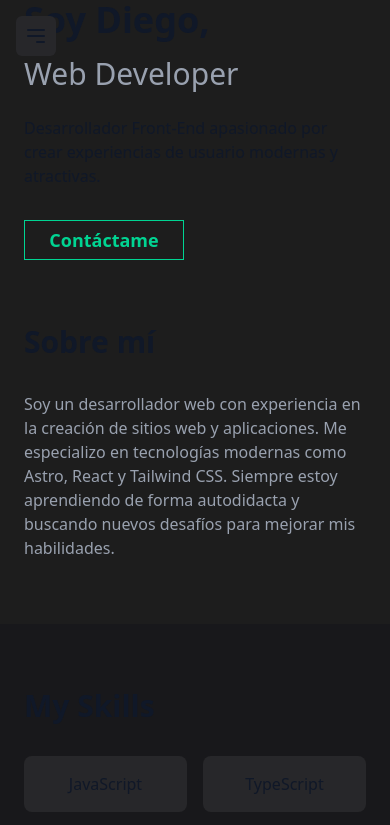
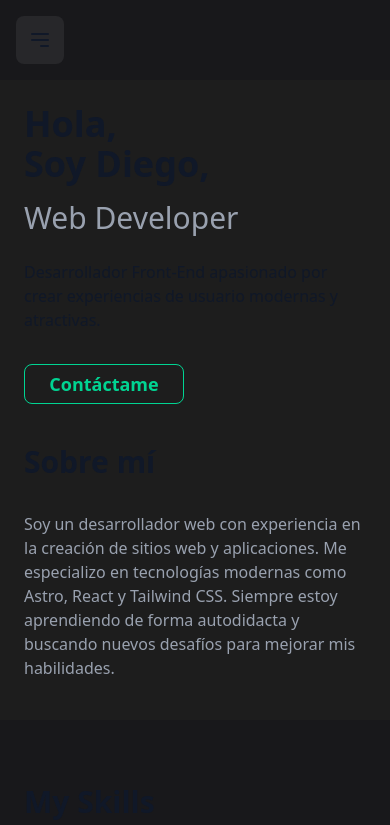
Before and after one commit to soteiro/portfolio, an Astro site: page / in a window 390 px wide. Shown: the top 825 px of the page. Built offline with nearby package versions, Linux system fonts and the light colour scheme; Astro itself is replaced by a stand-in of ours.

Commit message:
refactor: mejorar el diseño y estructura del layout y la página de inicio

```diff
--- a/src/layouts/Layout.astro
+++ b/src/layouts/Layout.astro
@@ -17,15 +17,16 @@ import Sidebar from "@/components/Sidebar.astro";
   </head>
   <body class="bg-primary text-gray-900 dark:text-white m-0 p-0 box-border">
         <!-- Botón Hamburguesa -->
-    <button id="menu-toggle" class="fixed top-4 left-4 z-30 p-2 bg-zinc-800 rounded-md md:hidden">
+    <div class="fixed w-full h-20 bg-zinc-900 top-0 z-20 md:hidden">
+    <button id="menu-toggle" class="fixed top-4 left-4 z-10 p-3 bg-zinc-800 rounded-lg md:hidden">
       <svg xmlns="http://www.w3.org/2000/svg" class="h-6 w-6" fill="none" viewBox="0 0 24 24" stroke="currentColor">
         <path stroke-linecap="round" stroke-linejoin="round" stroke-width="2" d="M4 6h16M4 12h16m-7 6h7" />
       </svg>
+
     </button>
+    </div>
         <Sidebar />
-      <main class="md:ml-52">
         <slot />
-      </main>
   </body>
 </html>
 <style is:global>
@@ -40,6 +41,7 @@ import Sidebar from "@/components/Sidebar.astro";
     const menuToggle = document.getElementById('menu-toggle');
     const sidebar = document.querySelector('#sidebar');
 
+
     if (menuToggle && sidebar) {
       const sidebarLinks = sidebar.querySelectorAll('a');
 
@@ -50,6 +52,7 @@ import Sidebar from "@/components/Sidebar.astro";
       sidebarLinks.forEach(link => {
         link.addEventListener('click', () => {
           if (window.innerWidth < 768) {
+
             sidebar.classList.add('-translate-x-full');
           }
         });
--- a/src/pages/index.astro
+++ b/src/pages/index.astro
@@ -3,8 +3,9 @@ import Layout from "../layouts/Layout.astro";
 ---
 
 <Layout>
-  <main class="p-6 md:p-12 lg:p-16">
-    <section id="inicio" class="flex flex-col justify-center -mt-16 sm:mt-0">
+  <main class="p-6 lg:ml-52 md:ml-52 sm:ml-0 sm:p-14 md:p-16 lg:p-16">
+    <!-- inicio -->
+    <section id="inicio" class="flex flex-col justify-center mt-20 sm:mt-15 md:mt-0 lg:mt-0">
       <div class="mb-8">
         <h1 class="text-4xl sm:text-5xl md:text-6xl font-bold">Hola,</h1>
         <h1 class="text-4xl sm:text-5xl md:text-6xl font-bold">Soy Diego,</h1>
@@ -17,13 +18,16 @@ import Layout from "../layouts/Layout.astro";
         </p>
       </div>
 
+      <!-- anchor contact -->
+
       <a
-        class="contact-button w-40 h-10 flex justify-center items-center border border-secondary ml-0 md:ml-5 text-lg md:text-xl text-secondary transition-colors duration-200 font-semibold"
+        class="contact-button w-40 h-10 flex justify-center items-center border  border-secondary ml-0 md:ml-5 text-lg md:text-xl text-secondary  rounded-lg font-semibold"
         href="#contacto">Contáctame</a
       >
     </section>
 
-    <section id="sobre-mi" class="py-16 md:py-24">
+    <!-- sobre mi -->
+    <section id="sobre-mi" class="py-10 md:py-24">
       <h2 class="text-3xl md:text-4xl font-bold mb-8">Sobre mí</h2>
       <p class="text-gray-400 max-w-3xl">
         Soy un desarrollador web con experiencia en la creación de sitios web y
@@ -89,6 +93,7 @@ import Layout from "../layouts/Layout.astro";
 </Layout>
 
 <style>
+  /* Estilos botón contacto  */
   .contact-button {
     position: relative;
     overflow: hidden;
```
